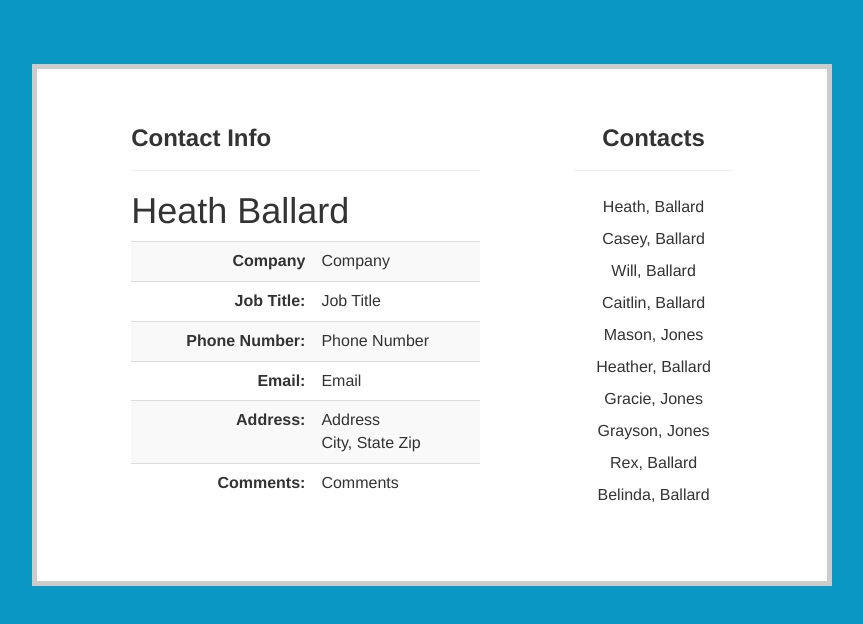
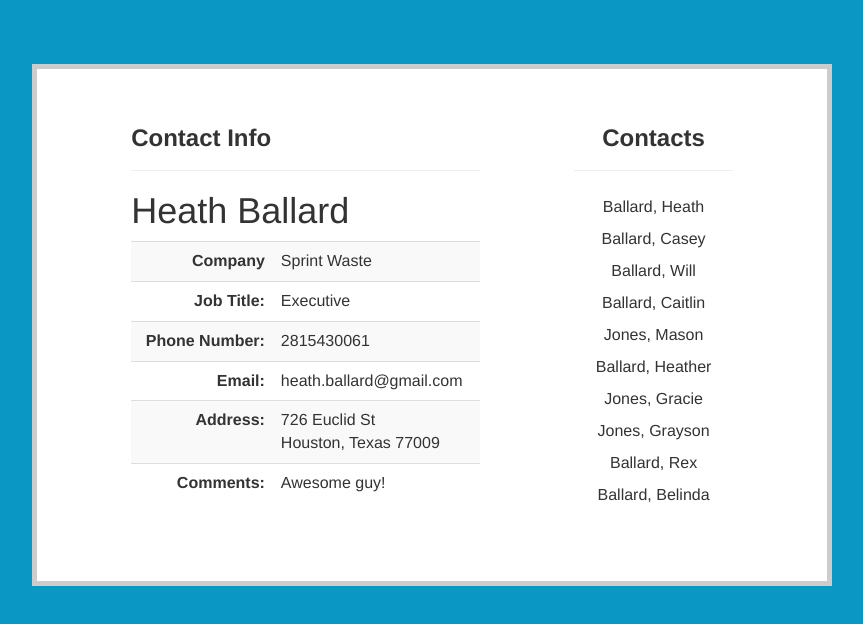
Before and after one commit to hballard/simplereactapp, a React app: page / in a window 1280 px wide. Shown: the top 624 px of the page, without its empty margins (208-1071 px from the left). Built offline with nearby package versions, Linux system fonts and the light colour scheme.

Commit message:
Working app...not modals or buttons yet.

```diff
--- a/App.js
+++ b/App.js
@@ -5,28 +5,41 @@ export default class App extends React.Component {
         super();
         this.state = {
             activeItem: null
-        }
+        };
+        this.changeContact = this.changeContact.bind(this)
+    }
+
+    changeContact(contactIndex, event) {
+        this.setState({activeItem: contactIndex - 1});
     }
 
     render() {
         return <div id="main-container" className="container row">
-            <ContactDetail data={this.props.data} activeItem={this.state.activeItem}/>
-            <ContactList data={this.props.data} activeItem={this.state.activeItem}/>
+            <ContactDetail
+                data={this.props.data}
+                activeItem={this.state.activeItem}/>
+            <ContactList
+                changeContact={this.changeContact}
+                data={this.props.data}
+                activeItem={this.state.activeItem}/>
         </div>
 
     }
 };
 
 export const ContactList = (props) => {
+    let contactIndex = 0;
     return <div
         id="list-container"
         className="col-lg-3 col-lg-offset-1 col-md-3 col-md-offset-1 col-sm-3 col-sm-offset-1 col-xs-12">
         <div className="page-header"><h3><strong>Contacts</strong></h3></div>
         <ul className='list-unstyled'>
             {props.data.map((obj)=> {
+                contactIndex++;
                 return <li
+                    onClick={props.changeContact.bind(this, contactIndex)}
                     key={obj.id}>
-                    {obj.first_name}, {obj.last_name}
+                    {obj.last_name}, {obj.first_name}
                 </li>
             })}
         </ul>
@@ -34,11 +47,17 @@ export const ContactList = (props) => {
 };
 
 export const ContactDetail = (props) => {
+    let contact;
+    if (!props.activeItem) {
+        contact = props.data[0];
+    } else {
+        contact = props.data[props.activeItem];
+    }
     return <div className="col-lg-6 col-lg-offset-1 col-md-6 col-md-offset-1 col-sm-6 col-sm-offset-2 col-xs-12">
         <div className="page-header"><h3><strong>Contact Info</strong></h3></div>
         <div>
             <h1>
-                Heath Ballard
+                {contact.first_name} {contact.last_name}
             </h1>
         </div>
         <div>
@@ -46,30 +65,30 @@ export const ContactDetail = (props) => {
                 <tbody>
                 <tr>
                     <td className='text-right'><strong>Company</strong></td>
-                    <td>Company</td>
+                    <td>{ contact.company }</td>
                 </tr>
                 <tr>
                     <td className='text-right'><strong>Job Title:</strong></td>
-                    <td>Job Title</td>
+                    <td>{ contact.job_title }</td>
                 </tr>
                 <tr>
                     <td className='text-right'><strong>Phone Number:</strong></td>
-                    <td>Phone Number</td>
+                    <td>{ contact.phone_number }</td>
                 </tr>
                 <tr>
                     <td className='text-right'><strong>Email:</strong></td>
-                    <td>Email</td>
+                    <td>{ contact.email }</td>
                 </tr>
                 <tr>
                     <td className='text-right'><strong>Address:</strong></td>
-                    <td>Address
+                    <td>{ contact.address}
                         <br/>
-                        City, State Zip
+                        {contact.city}, {contact.state} {contact.zipcode}
                     </td>
                 </tr>
                 <tr>
                     <td className='text-right'><strong>Comments:</strong></td>
-                    <td>Comments</td>
+                    <td>{contact.comments}</td>
                 </tr>
                 </tbody>
             </table>
--- a/contact_data.json
+++ b/contact_data.json
@@ -33,9 +33,9 @@
     "id": 3,
     "first_name": "Will",
     "last_name": "Ballard",
-    "job_title": 0,
+    "job_title": null,
     "company": "St. Anne Catholic School",
-    "phone_number": 0,
+    "phone_number": null,
     "email": "will.ballard@gmail.com",
     "address": "726 Euclid St",
     "city": "Houston",
@@ -48,9 +48,9 @@
     "id": 4,
     "first_name": "Caitlin",
     "last_name": "Ballard",
-    "job_title": 0,
+    "job_title": null,
     "company": "St. Anne Catholic School",
-    "phone_number": 0,
+    "phone_number": null,
     "email": "caitlin.ballard@gmail.com",
     "address": "726 Euclid St",
     "city": "Houston",
@@ -63,7 +63,7 @@
     "id": 5,
     "first_name": "Mason",
     "last_name": "Jones",
-    "job_title": 0,
+    "job_title": null,
     "company": "Lenaar",
     "phone_number": 3462120025,
     "email": "dmasonj5@yahoo.com",
@@ -71,97 +71,97 @@
     "city": "Seabrook",
     "state": "TX",
     "zipcode": 77586,
-    "comments": 0,
+    "comments": null,
     "active_flag": 1
   },
   {
     "id": 6,
     "first_name": "Heather",
     "last_name": "Ballard",
-    "job_title": 0,
+    "job_title": null,
     "company": "Home Builder",
-    "phone_number": 0,
-    "email": 0,
+    "phone_number": null,
+    "email": null,
     "address": "609 Second Street",
     "city": "Seabrook",
     "state": "TX",
     "zipcode": 77586,
-    "comments": 0,
+    "comments": null,
     "active_flag": 1
   },
   {
     "id": 7,
     "first_name": "Gracie",
     "last_name": "Jones",
-    "job_title": 0,
-    "company": 0,
-    "phone_number": 0,
-    "email": 0,
+    "job_title": null,
+    "company": null,
+    "phone_number": null,
+    "email": null,
     "address": "609 Second Street",
     "city": "Seabrook",
     "state": "TX",
     "zipcode": 77586,
-    "comments": 0,
+    "comments": null,
     "active_flag": 1
   },
   {
     "id": 8,
     "first_name": "Grayson",
     "last_name": "Jones",
-    "job_title": 0,
-    "company": 0,
-    "phone_number": 0,
-    "email": 0,
+    "job_title": null,
+    "company": null,
+    "phone_number": null,
+    "email": null,
     "address": "609 Second Street",
     "city": "Seabrook",
     "state": "TX",
     "zipcode": 77586,
-    "comments": 0,
+    "comments": null,
     "active_flag": 1
   },
   {
     "id": 9,
     "first_name": "Rex",
     "last_name": "Ballard",
-    "job_title": 0,
+    "job_title": null,
     "company": "Project Manager",
-    "phone_number": 0,
-    "email": 0,
+    "phone_number": null,
+    "email": null,
     "address": "609 Second Street",
     "city": "Seabrook",
     "state": "TX",
     "zipcode": 77586,
-    "comments": 0,
+    "comments": null,
     "active_flag": 1
   },
   {
     "id": 10,
     "first_name": "Belinda",
     "last_name": "Ballard",
-    "job_title": 0,
+    "job_title": null,
     "company": "Retired",
-    "phone_number": 0,
-    "email": 0,
+    "phone_number": null,
+    "email": null,
     "address": "609 Second Street",
     "city": "Seabrook",
     "state": "TX",
     "zipcode": 77586,
-    "comments": 0,
+    "comments": null,
     "active_flag": 1
   },
   {
     "id": 11,
     "first_name": "Travis",
     "last_name": "Jones",
-    "job_title": 0,
-    "company": 0,
-    "phone_number": 0,
-    "email": 0,
+    "job_title": null,
+    "company": null,
+    "phone_number": null,
+    "email": null,
     "address": "609 Second Street",
     "city": "Seabrook",
     "state": "TX",
     "zipcode": 77586,
-    "comments": 0,
+    "comments": null,
     "active_flag": 1
   }
 ]
```
